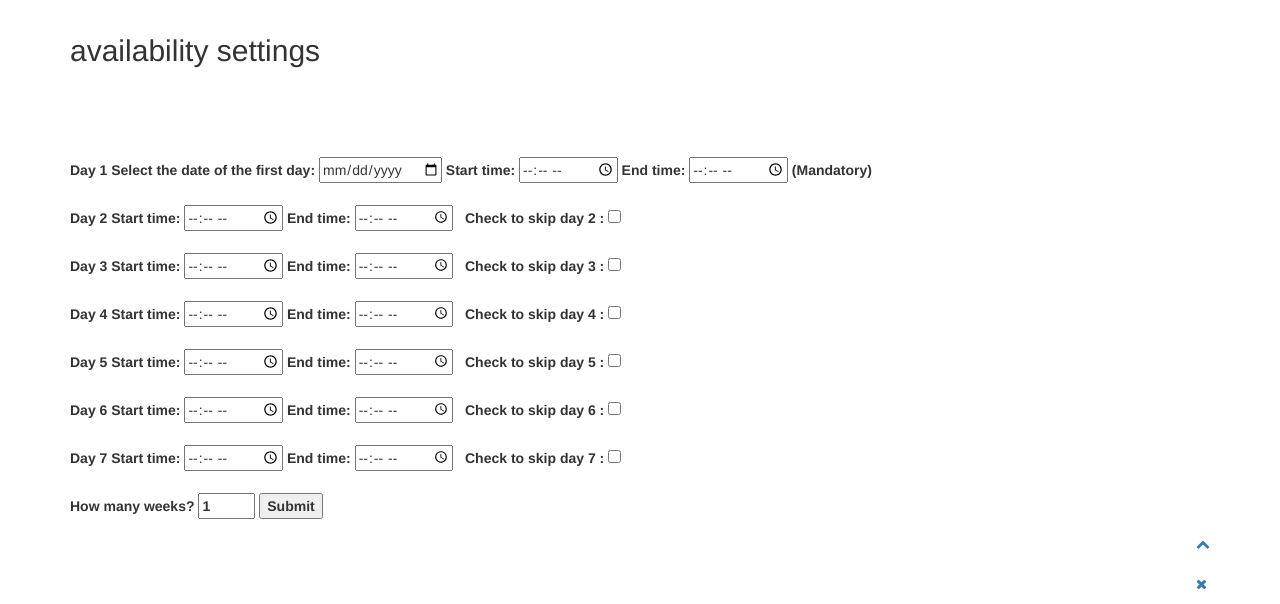
After one commit to TheLichKingZeyd/BookingSystemG14, a PHP site: page /BookingSystemG14/availability.php in a window 1280 px wide. The commit adds this page. Shown: the part 1307-1911 px from the top of the page. Run offline with PHP 8.4, Linux system fonts and the light colour scheme; the visitor is signed in with stand-in values (Sample User, id 1); some libraries are stand-ins or nearby versions.

Commit message:
Availability added, database fix, minor changes/fixes

```diff
--- a/www/admin.booking.php
+++ b/www/admin.booking.php
@@ -84,7 +84,7 @@ include("resources/inc/logout.inc.php");
                 <h3><?= __('Assisant Teacher tools')?></h3>
                 <ul class="nav side-menu">
                   <li><a href="admin.booking.php" ><i class="fa fa-bug"></i> <?= __('Check bookings')?></a></li>
-                  <li><a href="admin.calendar.php" ><i class="fa fa-calendar"></i> <?= __('Edit Calendar')?></a></li>
+                  <li><a href="availability.php" ><i class="fa fa-calendar"></i> <?= __('Edit Availability')?></a></li>
                 </ul>
               </div>
 
--- a/www/admin.calendar.php
+++ b/www/admin.calendar.php
@@ -84,7 +84,7 @@ include("resources/inc/logout.inc.php");
                 <h3><?= __('Assisant Teacher tools')?></h3>
                 <ul class="nav side-menu">
                   <li><a href="admin.booking.php" ><i class="fa fa-bug"></i> <?= __('Check bookings')?></a></li>
-                  <li><a href="admin.calendar.php" ><i class="fa fa-calendar"></i> <?= __('Edit Calendar')?></a></li>
+                  <li><a href="availability.php" ><i class="fa fa-calendar"></i> <?= __('Edit Availability')?></a></li>
                 </ul>
               </div>
 
--- /dev/null
+++ b/www/availability.php
@@ -0,0 +1,355 @@
+<!-- Include -->
+<?php
+include_once 'resources/inc/session.inc.php';
+include_once 'resources/inc/language.inc.php';
+include_once 'resources/inc/logout.inc.php';
+include_once 'resources/inc/availability.inc.php';
+
+
+if (isset($userID)) {
+
+
+
+?>
+
+<!DOCTYPE html>
+<html lang="en">
+  <head>
+    <meta http-equiv="Content-Type" content="text/html; charset=UTF-8">
+    <!-- Meta, title, CSS, favicons, etc. -->
+    <meta charset="utf-8">
+    <meta http-equiv="X-UA-Compatible" content="IE=edge">
+    <meta name="viewport" content="width=device-width, initial-scale=1">
+
+    <title>Booking System</title>
+
+    <!-- Bootstrap -->
+    <link href="../node_modules/gentelella/vendors/bootstrap/dist/css/bootstrap.min.css" rel="stylesheet">
+    <!-- Font Awesome -->
+    <link href="../node_modules/gentelella/vendors/font-awesome/css/font-awesome.min.css" rel="stylesheet">
+    <!-- NProgress -->
+    <link href="../node_modules/gentelella/vendors/nprogress/nprogress.css" rel="stylesheet">
+    <!-- jQuery custom content scroller -->
+    <link href="../node_modules/gentelella/vendors/malihu-custom-scrollbar-plugin/jquery.mCustomScrollbar.min.css" rel="stylesheet"/>
+
+    <!-- Custom Theme Style -->
+    <link href="../node_modules/gentelella/build/css/custom.css" rel="stylesheet">
+  </head>
+
+  <body class="nav-md">
+    <div class="container body">
+      <div class="main_container">
+        <div class="col-md-3 left_col menu_fixed">
+          <div class="left_col scroll-view">
+            <div class="navbar nav_title" style="border: 0;">
+              <a href="index.html" class="site_title"><i class="fa fa-search"></i> <span>Booking System</span></a>
+            </div>
+
+            <div class="clearfix"></div>
+
+            <!-- menu profile quick info -->
+            <div class="profile clearfix">
+              <div class="profile_pic">
+                <img src="../node_modules/gentelella/production/images/user.png" alt="..." class="img-circle profile_img">
+              </div>
+              <div class="profile_info">
+                <span><?= __('Welcome!')?></span>
+                <h2><?php echo $firstName . " " . $lastName; ?></h2>
+              </div>
+            </div>
+            <!-- /menu profile quick info -->
+
+            <br />
+
+            <!-- sidebar menu -->
+            <div id="sidebar-menu" class="main_menu_side hidden-print main_menu">
+              <div class="menu_section">
+                <h3><?= __('General')?></h3>
+                <ul class="nav side-menu">
+
+                  <li><a href="homepage.php"><i class="fa fa-home"></i> <?= __('Homepage')?></a></li>
+
+                  <li><a><i class="fa fa-edit"></i> <?= __('Booking')?><span class="fa fa-chevron-down"></span></a>
+                    <ul class="nav child_menu">
+                      <li><a href="booking.php"><?= __('Book help')?></a></li>
+                      <li><a href="mybooking.php"><?= __('My bookings')?></a></li>
+                    </ul>
+                  </li>
+
+
+                  <li><a href="calendar.php"><i class="fa fa-calendar"></i> <?= __('Calendar')?></a></li>
+
+                  <li><a href="messages.php"><i class="fa fa-comments-o"></i> <?= __('Messages')?></span></a></li>
+                </ul>
+              </div>
+
+              <?php
+                if ($userType){
+              ?>
+
+              <div class="menu_section">
+                <h3><?= __('Assisant Teacher tools')?></h3>
+                <ul class="nav side-menu">
+                  <li><a href="admin.booking.php" ><i class="fa fa-bug"></i> <?= __('Check bookings')?></a></li>
+                  <li><a href="availability.php" ><i class="fa fa-calendar"></i> <?= __('Edit Availability')?></a></li>
+                </ul>
+              </div>
+
+              <?php
+                }
+              ?>
+
+            </div>
+            <!-- /sidebar menu -->
+
+            <!-- /menu footer buttons -->
+            <div class="sidebar-footer hidden-small">
+              <button data-toggle="tooltip" data-placement="top" title="<?= __('Settings')?>">
+                <span class="glyphicon glyphicon-cog" aria-hidden="true"></span>
+              </button>
+              <button onclick="location.href='?lang=en';" data-toggle="tooltip" data-placement="top" title="English">
+                <span class="glyphicon glyphicon glyphicon-bold" aria-hidden="true"></span>
+              </button>
+              <button onclick="location.href='?lang=no';" data-toggle="tooltip" data-placement="top" title="Norsk">
+                <span class="glyphicon glyphicon glyphicon-font" aria-hidden="true"></span>
+              </button>
+              <form method="POST">
+              <button type="submit" name="logout" data-toggle="tooltip" data-placement="top" title="<?= __('Logout')?>">
+                <span class="glyphicon glyphicon-off" aria-hidden="true"></span>
+              </button>
+              </form>
+            </div>
+            <!-- /menu footer buttons -->
+          </div>
+        </div>
+
+        <!-- top navigation -->
+        <div class="top_nav">
+          <div class="nav_menu">
+            <nav>
+              <div class="nav toggle">
+                <a id="menu_toggle"><i class="fa fa-bars"></i></a>
+              </div>
+
+              <ul class="nav navbar-nav navbar-right">
+                <li class="">
+                  <a href="javascript:;" class="user-profile dropdown-toggle" data-toggle="dropdown" aria-expanded="false">
+                    <img src="../node_modules/gentelella/production/images/user.png" alt=""><?php echo $firstName . " " . $lastName; ?>
+                    <span class=" fa fa-angle-down"></span>
+                  </a>
+                  <ul class="dropdown-menu dropdown-usermenu pull-right">
+                    <li><a href="profile.php"> <?= __('Profile')?></a></li>
+                    <li><a href="index.php"><i class="fa fa-sign-out pull-right"></i> <?= __('Logout')?></a></li>
+                  </ul>
+                </li>
+
+                <li role="presentation" class="dropdown">
+                  <a href="javascript:;" class="dropdown-toggle info-number" data-toggle="dropdown" aria-expanded="false">
+                    <i class="fa fa-envelope-o"></i>
+                    <span class="badge bg-green">6</span>
+                  </a>
+                  <ul id="menu1" class="dropdown-menu list-unstyled msg_list" role="menu">
+                    <li>
+                      <a>
+                        <span class="image"><img src="images/img.jpg" alt="Profile Image" /></span>
+                        <span>
+                          <span>John Smith</span>
+                          <span class="time">3 mins ago</span>
+                        </span>
+                        <span class="message">
+                          Film festivals used to be do-or-die moments for movie makers. They were where...
+                        </span>
+                      </a>
+                    </li>
+                    <li>
+                      <a>
+                        <span class="image"><img src="images/img.jpg" alt="Profile Image" /></span>
+                        <span>
+                          <span>John Smith</span>
+                          <span class="time">3 mins ago</span>
+                        </span>
+                        <span class="message">
+                          Film festivals used to be do-or-die moments for movie makers. They were where...
+                        </span>
+                      </a>
+                    </li>
+                    <li>
+                      <a>
+                        <span class="image"><img src="images/img.jpg" alt="Profile Image" /></span>
+                        <span>
+                          <span>John Smith</span>
+                          <span class="time">3 mins ago</span>
+                        </span>
+                        <span class="message">
+                          Film festivals used to be do-or-die moments for movie makers. They were where...
+                        </span>
+                      </a>
+                    </li>
+                    <li>
+                      <a>
+                        <span class="image"><img src="images/img.jpg" alt="Profile Image" /></span>
+                        <span>
+                          <span>John Smith</span>
+                          <span class="time">3 mins ago</span>
+                        </span>
+                        <span class="message">
+                          Film festivals used to be do-or-die moments for movie makers. They were where...
+                        </span>
+                      </a>
+                    </li>
+                    <li>
+                      <div class="text-center">
+                        <a>
+                          <strong>See All Alerts</strong>
+                          <i class="fa fa-angle-right"></i>
+                        </a>
+                      </div>
+                    </li>
+                  </ul>
+                </li>
+              </ul>
+            </nav>
+          </div>
+        </div>
+        <!-- /top navigation -->
+
+        <!-- page content -->
+        <div class="right_col" role="main">
+          <div class="">
+            <div class="clearfix"></div>
+            <div class="row">
+              <div class="col-md-12 col-sm-12 col-xs-12">
+                <div class="x_panel">
+                  <div class="x_title">
+                    <h2>availability settings</h2>
+                    <br><br><br><br>
+                    <div>
+                        <form method="post" action="">
+
+                        <input type="hidden" name="SkipDay2" value="1";>
+                        <input type="hidden" name="SkipDay3" value="1";>
+                        <input type="hidden" name="SkipDay4" value="1";>
+                        <input type="hidden" name="SkipDay5" value="1";>
+                        <input type="hidden" name="SkipDay6" value="1";>
+                        <input type="hidden" name="SkipDay7" value="1";>
+
+                        <strong>Day 1 </strong>
+                        <label for="Date1">Select the date of the first day:</label>
+                        <input type="date" name="Date1" min="<?= date('Y-m-d'); ?>" required>
+                        <label for="StartTime1">Start time:</label>
+                        <input type="time" name="StartTime1" min="05:00" max="22:00" required>
+                        <label for="EndTime1">End time: </label>
+                        <input type="time" name="EndTime1" min="05:00" max="22:00" required> <strong>(Mandatory)</strong>
+
+                        <br><br> <strong>Day 2</strong>
+
+                        <label for="StartTime2">Start time:</label>
+                        <input type="time" name="StartTime2" min="05:00" max="22:00">
+                        <label for="EndTime2">End time: </label>
+                        <input type="time" name="EndTime2" min="05:00" max="22:00">
+                        <label for="SkipDay2">&nbsp;&nbsp;Check to skip day 2 :</label>
+                        <input type="checkbox" name="SkipDay2" value="0">
+
+                        <br><br> <strong>Day 3</strong>
+
+                        <label for="StartTime3">Start time:</label>
+                        <input type="time" name="StartTime3" min="05:00" max="22:00">
+                        <label for="EndTime3">End time: </label>
+                        <input type="time" name="EndTime3" min="05:00" max="22:00">
+                        <label for="SkipDay3">&nbsp;&nbsp;Check to skip day 3 :</label>
+                        <input type="checkbox" name="SkipDay3" value="0">
+
+                        <br><br> <strong>Day 4</strong>
+
+                        <label for="StartTime4">Start time:</label>
+                        <input type="time" name="StartTime4" min="05:00" max="22:00">
+                        <label for="EndTime4">End time: </label>
+                        <input type="time" name="EndTime4" min="05:00" max="22:00">
+                        <label for="SkipDay4">&nbsp;&nbsp;Check to skip day 4 :</label>
+                        <input type="checkbox" name="SkipDay4" value="0" >
+
+                        <br><br> <strong>Day 5</strong>
+
+                        <label for="StartTime5">Start time:</label>
+                        <input type="time" name="StartTime5" min="05:00" max="22:00">
+                        <label for="EndTime5">End time: </label>
+                        <input type="time" name="EndTime5" min="05:00" max="22:00">
+                        <label for="SkipDay5">&nbsp;&nbsp;Check to skip day 5 :</label>
+                        <input type="checkbox" name="SkipDay5" value="0" >
+
+                        <br><br> <strong>Day 6</strong>
+
+                        <label for="StartTime6">Start time:</label>
+                        <input type="time" name="StartTime6" min="05:00" max="22:00">
+                        <label for="EndTime6">End time: </label>
+                        <input type="time" name="EndTime6" min="05:00" max="22:00">
+                        <label for="SkipDay6">&nbsp;&nbsp;Check to skip day 6 :</label>
+                        <input type="checkbox" name="SkipDay6" value="0" >
+
+                        <br><br> <strong>Day 7</strong>
+
+                        <label for="StartTime7">Start time:</label>
+                        <input type="time" name="StartTime7" min="05:00" max="22:00">
+                        <label for="EndTime7">End time: </label>
+                        <input type="time" name="EndTime7" min="05:00" max="22:00">
+                        <label for="SkipDay7">&nbsp;&nbsp;Check to skip day 7 :</label>
+                        <input type="checkbox" name="SkipDay7" value="0" >
+
+                        <br><br>
+
+                        <label for="HowManyWeeks"> How many weeks? </form>
+                        <input type="number" name="NumberOfWeeks" min="1" max="22" value="1">
+                        <input type="submit" />
+                        </form>
+                    </div>
+                    <ul class="nav navbar-right panel_toolbox">
+                      <li><a class="collapse-link"><i class="fa fa-chevron-up"></i></a>
+                      </li>
+                      <li><a class="close-link"><i class="fa fa-close"></i></a>
+                      </li>
+                    </ul>
+                    <div class="clearfix"></div>
+                  </div>
+                  <div class="x_content">
+
+                  </div>
+                </div>
+              </div>
+            </div>
+          </div>
+        </div>
+        <!-- /page content -->
+
+        <!-- footer content -->
+        <footer>
+          <div class="pull-right">
+          </div>
+          <div class="clearfix"></div>
+        </footer>
+        <!-- /footer content -->
+      </div>
+    </div>
+
+    <!-- jQuery -->
+    <script src="../node_modules/gentelella/vendors/jquery/dist/jquery.min.js"></script>
+    <!-- Bootstrap -->
+    <script src="../node_modules/gentelella/vendors/bootstrap/dist/js/bootstrap.min.js"></script>
+    <!-- FastClick -->
+    <script src="../node_modules/gentelella/vendors/fastclick/lib/fastclick.js"></script>
+    <!-- NProgress -->
+    <script src="../node_modules/gentelella/vendors/nprogress/nprogress.js"></script>
+    <!-- jQuery custom content scroller -->
+    <script src="../node_modules/gentelella/vendors/malihu-custom-scrollbar-plugin/jquery.mCustomScrollbar.concat.min.js"></script>
+
+    <!-- Custom Theme Scripts -->
+    <script src="../node_modules/gentelella/build/js/custom.min.js"></script>
+  </body>
+</html>
+<?php
+  }
+  // If user is not logged in
+  else{
+  	header("Location: index.php");
+   	exit;
+  }
+ ?>
--- a/www/blank.php
+++ b/www/blank.php
@@ -84,7 +84,7 @@ include("resources/inc/logout.inc.php");
                 <h3><?= __('Assisant Teacher tools')?></h3>
                 <ul class="nav side-menu">
                   <li><a href="admin.booking.php" ><i class="fa fa-bug"></i> <?= __('Check bookings')?></a></li>
-                  <li><a href="admin.calendar.php" ><i class="fa fa-calendar"></i> <?= __('Edit Calendar')?></a></li>
+                  <li><a href="availability.php" ><i class="fa fa-calendar"></i> <?= __('Edit Availability')?></a></li>
                 </ul>
               </div>
 
--- a/www/booking.php
+++ b/www/booking.php
@@ -89,7 +89,7 @@ include("resources/inc/bookings.inc.php");
                 <h3><?= __('Assisant Teacher tools')?></h3>
                 <ul class="nav side-menu">
                   <li><a href="admin.booking.php" ><i class="fa fa-bug"></i> <?= __('Check bookings')?></a></li>
-                  <li><a href="admin.calendar.php" ><i class="fa fa-calendar"></i> <?= __('Edit Calendar')?></a></li>
+                  <li><a href="availability.php" ><i class="fa fa-calendar"></i> <?= __('Edit Availability')?></a></li>
                 </ul>
               </div>
 
--- a/www/calendar.php
+++ b/www/calendar.php
@@ -88,7 +88,7 @@ include("resources/inc/logout.inc.php");
                 <h3><?= __('Assisant Teacher tools')?></h3>
                 <ul class="nav side-menu">
                   <li><a href="admin.booking.php" ><i class="fa fa-bug"></i> <?= __('Check bookings')?></a></li>
-                  <li><a href="admin.calendar.php" ><i class="fa fa-calendar"></i> <?= __('Edit Calendar')?></a></li>
+                  <li><a href="availability.php" ><i class="fa fa-calendar"></i> <?= __('Edit Availability')?></a></li>
                 </ul>
               </div>
 
--- a/www/homepage.php
+++ b/www/homepage.php
@@ -84,7 +84,7 @@ include("resources/inc/logout.inc.php");
                 <h3><?= __('Assisant Teacher tools')?></h3>
                 <ul class="nav side-menu">
                   <li><a href="admin.booking.php" ><i class="fa fa-bug"></i> <?= __('Check bookings')?></a></li>
-                  <li><a href="admin.calendar.php" ><i class="fa fa-calendar"></i> <?= __('Edit Calendar')?></a></li>
+                  <li><a href="availability.php" ><i class="fa fa-calendar"></i> <?= __('Edit Availability')?></a></li>
                 </ul>
               </div>
 
--- a/www/messages.php
+++ b/www/messages.php
@@ -101,7 +101,7 @@ if (isset($userID)) {
                 <h3><?= __('Assisant Teacher tools')?></h3>
                 <ul class="nav side-menu">
                   <li><a href="admin.booking.php" ><i class="fa fa-bug"></i> <?= __('Check bookings')?></a></li>
-                  <li><a href="admin.calendar.php" ><i class="fa fa-calendar"></i> <?= __('Edit Calendar')?></a></li>
+                  <li><a href="availability.php" ><i class="fa fa-calendar"></i> <?= __('Edit Availability')?></a></li>
                 </ul>
               </div>
 
--- a/www/mybooking.php
+++ b/www/mybooking.php
@@ -84,7 +84,7 @@ include("resources/inc/logout.inc.php");
                 <h3><?= __('Assisant Teacher tools')?></h3>
                 <ul class="nav side-menu">
                   <li><a href="admin.booking.php" ><i class="fa fa-bug"></i> <?= __('Check bookings')?></a></li>
-                  <li><a href="admin.calendar.php" ><i class="fa fa-calendar"></i> <?= __('Edit Calendar')?></a></li>
+                  <li><a href="availability.php" ><i class="fa fa-calendar"></i> <?= __('Edit Availability')?></a></li>
                 </ul>
               </div>
 
--- a/www/profile.php
+++ b/www/profile.php
@@ -100,7 +100,7 @@ if (isset($userID)) {
                 <h3><?= __('Assisant Teacher tools')?></h3>
                 <ul class="nav side-menu">
                   <li><a href="assistant.bookings.php" ><i class="fa fa-bug"></i> <?= __('Check bookings')?></a></li>
-                  <li><a href="assistant.calendars.php" ><i class="fa fa-calendar"></i> <?= __('Edit Calendar')?></a></li>
+                  <li><a href="assistant.calendars.php" ><i class="fa fa-calendar"></i> <?= __('Edit Availability')?></a></li>
                 </ul>
               </div>
 
--- /dev/null
+++ b/www/resources/inc/availability.inc.php
@@ -0,0 +1,71 @@
+<?php
+
+include_once 'connection.inc.php';
+include_once 'session.inc.php';
+include_once __DIR__ . '/../lib/availability.lib.php';
+//include('login.inc.php');
+
+
+
+
+
+
+if( $_SERVER['REQUEST_METHOD'] == "POST" ) {
+
+    $assistantID = $userID;
+    $numberOfWeeks = $_POST["NumberOfWeeks"];
+    $startDate = $_POST["Date1"];
+
+    $startTimeArray = array($_POST["StartTime1"],$_POST["StartTime2"],$_POST["StartTime3"],$_POST["StartTime4"],$_POST["StartTime5"],$_POST["StartTime6"],$_POST["StartTime7"]);
+    $endTimeArray = array($_POST["EndTime1"], $_POST["EndTime2"], $_POST["EndTime3"], $_POST["EndTime4"], $_POST["EndTime5"], $_POST["EndTime6"], $_POST["EndTime7"]);
+    $skipDayArray = array('1',$_POST["SkipDay2"], $_POST["SkipDay3"], $_POST["SkipDay4"], $_POST["SkipDay5"], $_POST["SkipDay6"], $_POST["SkipDay7"] );
+
+    print_r($skipDayArray);
+
+//might be unecessary, check later and remove if possible
+    $currentDate = $startDate;
+
+    for($i=0; $i < $numberOfWeeks;$i++){
+
+
+
+
+        for($j= 0; $j < 7; $j++){
+
+
+            if($skipDayArray[$j]){
+
+                $availabilityStart = date('Y-m-d H:i:s', strtotime("$currentDate $startTimeArray[$j]"));
+                $availabilityEnd = date('Y-m-d H:i:s', strtotime("$currentDate $endTimeArray[$j]"));
+
+
+                $newAvailability = new availability();
+                $newAvailability->createNewAvailability($assistantID, $availabilityStart, $availabilityEnd);
+
+
+                $sqlInsertAvailability = "INSERT INTO Availabilities (AssistantID, AvailabilityStart, AvailabilityEnd) VALUES (:assistantID, :availablityStart, :availabilityEnd)";
+                $query = $pdo->prepare($sqlInsertAvailability);
+
+                $query->bindParam(":assistantID", $newAvailability->assistantID, PDO::PARAM_INT);
+                $query->bindParam(":availablityStart", $newAvailability->availabilityStart, PDO::PARAM_STR);
+                $query->bindParam(":availabilityEnd", $newAvailability->availabilityEnd, PDO::PARAM_STR);
+
+
+                try {
+                    $query->execute();
+                    echo "availability set";
+                } catch(PDOException $exc){
+                    $errormsg = $exc;
+                }
+            }
+
+            $currentDate = date("Y-m-d",strtotime("1 day",strtotime($currentDate)));
+        }
+    }
+
+
+}
+
+
+
+?>
--- a/www/resources/lan/no.php
+++ b/www/resources/lan/no.php
@@ -9,7 +9,7 @@ $lang = [
 	'Calendar'=>"Kalender",
 	'Messages'=>'Meldinger',
 	'Check bookings'=>'Sjekk bookinger',
-	'Edit Calendar'=>'Rediger Kalender',
+	'Edit Availability'=>'Rediger Tilgjengelighet',
 	'Welcome!'=>'Velkommen!',
     'General'=>'Generelt',
     'Assisant Teacher tools'=>'Hjelpelærer verktøy',
--- /dev/null
+++ b/www/resources/lib/availability.lib.php
@@ -0,0 +1,20 @@
+<?php
+
+class availability{
+
+//    public $availabilityID;
+    public $availabilityStart;
+    public $availabilityEnd;
+    public $assistantID;
+
+
+
+    function createNewAvailability(int $assistantID, string $availabilityStart, string $availabilityEnd){
+
+        $this->assistantID = $assistantID;
+        $this->availabilityStart = $availabilityStart;
+        $this->availabilityEnd = $availabilityEnd;
+    }
+}
+
+?>
```
Also changed, not shown: www/resources/lib/dataBaseCreate.php (+5 -5 lines).
